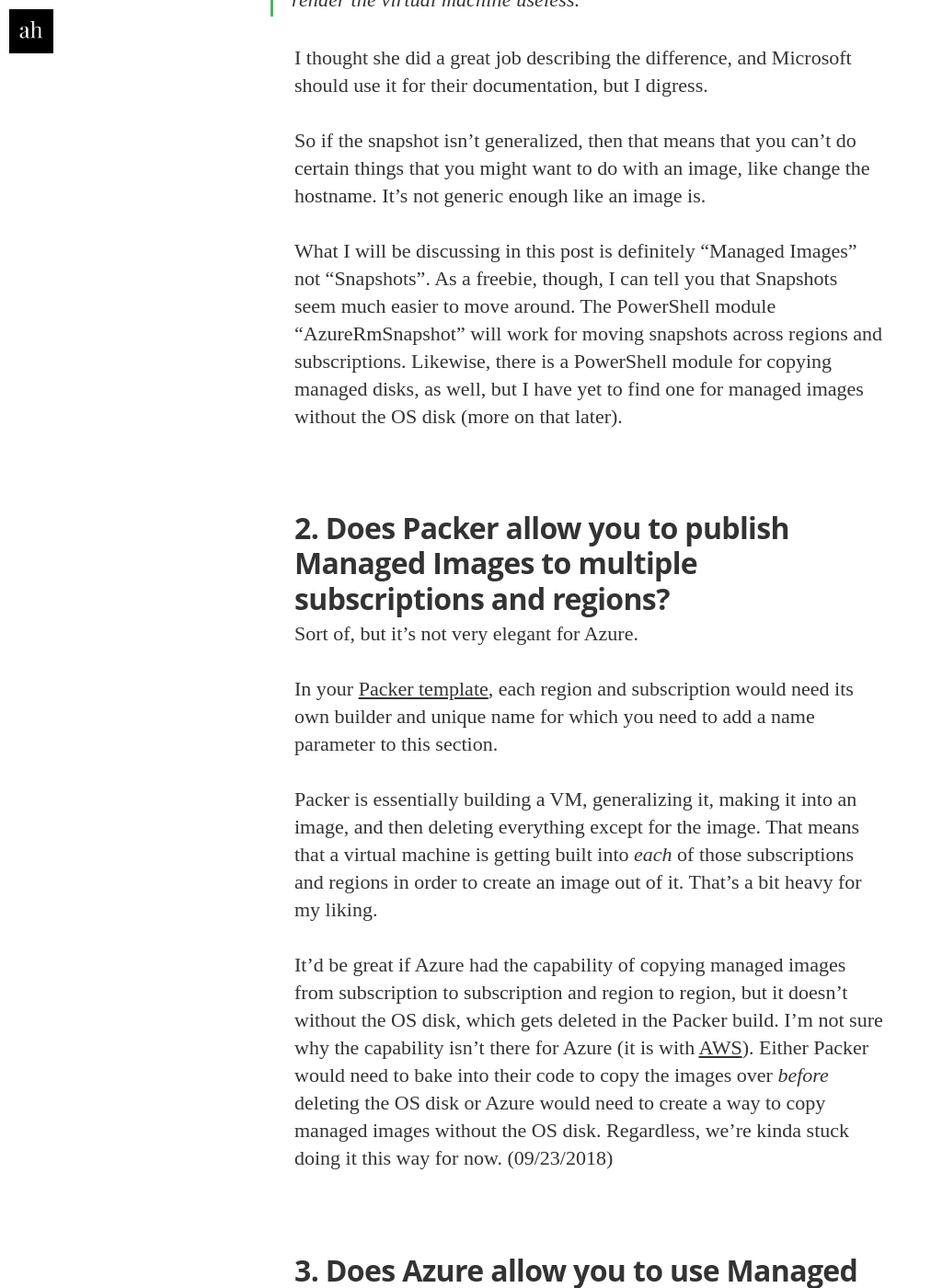
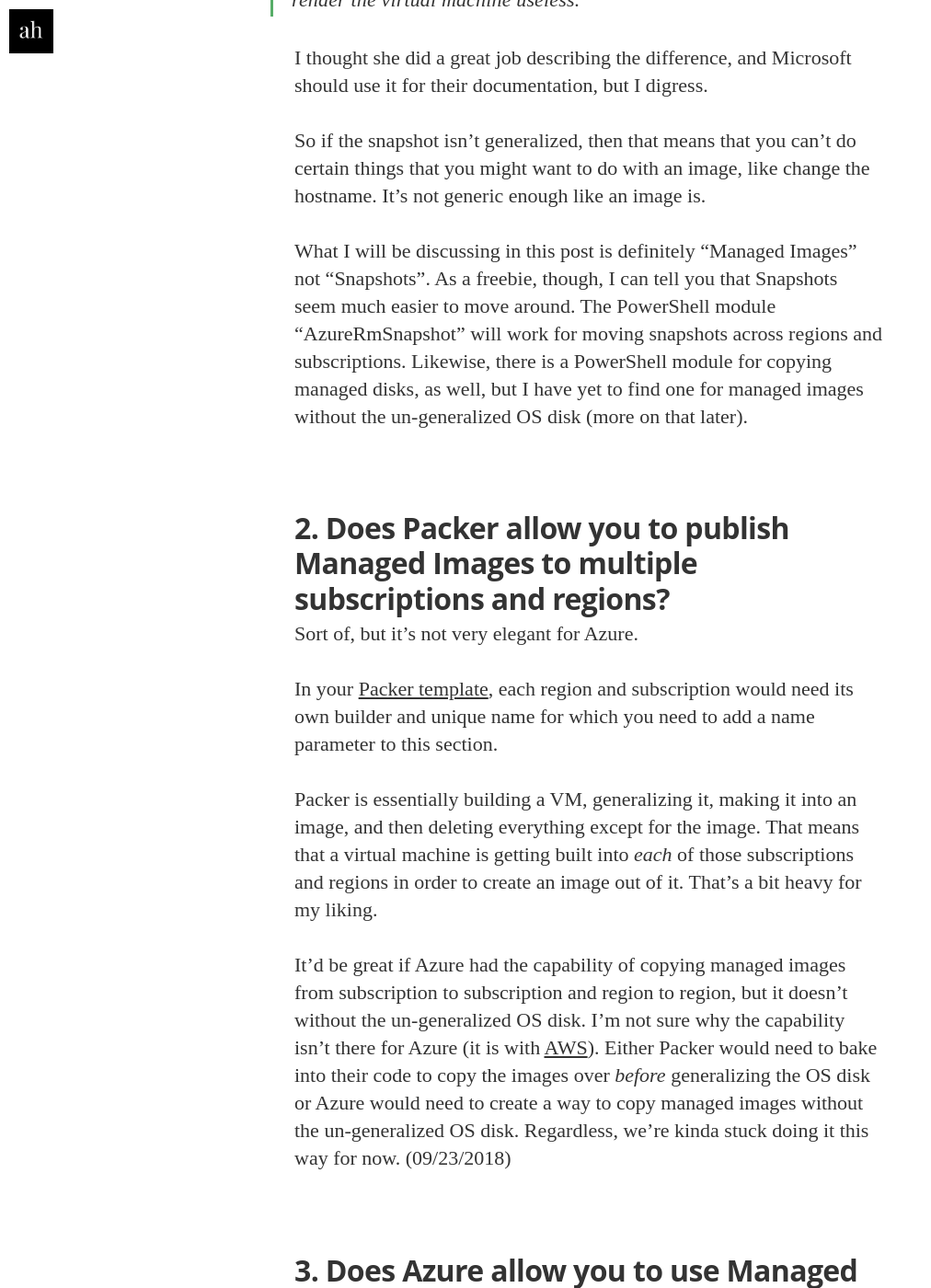
Before and after one commit to anniehedgpeth/anniehedgpeth.github.io, a Jekyll site: the page built from _posts/2018-09-23-azure-managed-images.md, in a window 1280 px wide and 1400 px high, scrolled down 3295 px. Shown: the whole window at 92% size, without its empty margins (0-1012 px from the left). Built offline with Jekyll 4.4.1, drawn with Linux system fonts in a browser that asks for light colours; nearby versions of some CDN libraries; some web fonts are replaced; some of the changed text lies outside the part shown.

Commit message:
correcting error about generalized disks

```diff
--- a/_posts/2018-09-23-azure-managed-images.md
+++ b/_posts/2018-09-23-azure-managed-images.md
@@ -17,7 +17,7 @@
 
 We were already doing that, and it wasn't working for us. We had a lot of managed images in several different subscriptions, which is wasteful and error prone. How can you ensure that all of the images are up to date and the same? You may look in your desired subscription, see that the image you want isn't there, and create a new one. But, "Oh wait," you say, "let's just make this one little tweak to the code first," and now your image is different than the standard image. As you can see, this can get out of hand and become very error prone quickly, so wouldn't it be easier to just have one golden image for each of your component servers?
 
-Also, we don't want to have to keep the OS disk around for these images. They're just base images so it's not necessary, therefore we don't want to pay for something that's not necessary.
+Also, we don't want to have to keep the un-generalized OS disk around for these images. They're just base images so it's not necessary, therefore we don't want to pay for something that's not necessary.
 
 Fear not, dear friends, I learned that we are able to achieve this state, however, I'd like to clear up a few questions we had along the way.
 
@@ -37,7 +37,7 @@
 
 So if the snapshot isn't generalized, then that means that you can't do certain things that you might want to do with an image, like change the hostname. It's not generic enough like an image is.
 
-What I will be discussing in this post is definitely "Managed Images" not "Snapshots". As a freebie, though, I can tell you that Snapshots seem much easier to move around. The PowerShell module “AzureRmSnapshot” will work for moving snapshots across regions and subscriptions. Likewise, there is a PowerShell module for copying managed disks, as well, but I have yet to find one for managed images without the OS disk (more on that later).
+What I will be discussing in this post is definitely "Managed Images" not "Snapshots". As a freebie, though, I can tell you that Snapshots seem much easier to move around. The PowerShell module “AzureRmSnapshot” will work for moving snapshots across regions and subscriptions. Likewise, there is a PowerShell module for copying managed disks, as well, but I have yet to find one for managed images without the un-generalized OS disk (more on that later).
 
 ## 2. Does Packer allow you to publish Managed Images to multiple subscriptions and regions?
 
@@ -47,7 +47,7 @@
 
 Packer is essentially building a VM, generalizing it, making it into an image, and then deleting everything except for the image. That means that a virtual machine is getting built into _each_ of those subscriptions and regions in order to create an image out of it. That's a bit heavy for my liking.
 
-It'd be great if Azure had the capability of copying managed images from subscription to subscription and region to region, but it doesn't without the OS disk, which gets deleted in the Packer build. I'm not sure why the capability isn't there for Azure (it is with [AWS](https://www.packer.io/docs/builders/amazon-ebs.html#ami_regions)). Either Packer would need to bake into their code to copy the images over _before_ deleting the OS disk or Azure would need to create a way to copy managed images without the OS disk. Regardless, we're kinda stuck doing it this way for now. (09/23/2018)
+It'd be great if Azure had the capability of copying managed images from subscription to subscription and region to region, but it doesn't without the un-generalized OS disk. I'm not sure why the capability isn't there for Azure (it is with [AWS](https://www.packer.io/docs/builders/amazon-ebs.html#ami_regions)). Either Packer would need to bake into their code to copy the images over _before_ generalizing the OS disk or Azure would need to create a way to copy managed images without the un-generalized OS disk. Regardless, we're kinda stuck doing it this way for now. (09/23/2018)
 
 ## 3. Does Azure allow you to use Managed Images in one subscription to build virtual machines in another subscription?
 
@@ -91,15 +91,15 @@
 
 ## 4. But how _do_ you copy Managed Images from one subscription or region to another?
 
-I was still really curious about how you would actually copy the images to other subscriptions just in case we ran across a situation where we couldn't change the image sharing permissions on a subscription or whatever else might come up. I learned that you can use `az image copy` to copy managed images to another region and/or another subscription. However, the thing that makes it super inconvenient is that it relies on the **source OS disk** as the actual source of the copy. Therefore, if you want to copy the managed image to other regions or subscriptions, you will have to have the OS disk from the original VM.
+I was still really curious about how you would actually copy the images to other subscriptions just in case we ran across a situation where we couldn't change the image sharing permissions on a subscription or whatever else might come up. I learned that you can use `az image copy` to copy managed images to another region and/or another subscription. However, the thing that makes it super inconvenient is that it relies on the **un-generalized source OS disk** as the actual source of the copy. Therefore, if you want to copy the managed image to other regions or subscriptions, you will have to have the un-generalized OS disk from the original VM.
 
-This is important because I'm pretty sure that Packer doesn't give you the option to _not_ delete the source OS disk. It does give you the option to not delete the original VM upon error but not upon a non-erred completion.
+This is important because I'm pretty sure that Packer doesn't give you the option to copy it somewhere first. It does give you the option to not delete the original VM upon error but not upon a non-erred completion.
 
-The non-Packer automation workflow super sucks, and I'd love to hear from anyone that knows of a better solution. [This guy](https://michaelcollier.wordpress.com/2017/05/03/copy-managed-images/) has a detailed plan lined up, but here's the gist:
+The non-Packer automation workflow super sucks, and I'd love to hear from anyone that knows of a better solution. [This guy](https://michaelcollier.wordpress.com/2017/05/03/copy-managed-images/) has a detailed plan lined up, but it would probably look something like:
 
 1. Create (ARM, PowerShell, Azure CLI, whatever) and configure (Chef, Ansible, etc.) a VM in a subscription however you want.
-2. [Sysprep/Generalize](https://docs.microsoft.com/en-us/windows-hardware/manufacture/desktop/sysprep--generalize--a-windows-installation) the VM
-3. Don't ever delete the VM / OS disk.
+2. Take snapshot to preserve the OS disk
+3. [Sysprep/Generalize](https://docs.microsoft.com/en-us/windows-hardware/manufacture/desktop/sysprep--generalize--a-windows-installation) the VM
 4. Create an Image from the Generalized VM after it is finished deallocating. i.e. `$ az image create -g RG-one -n my-image --source vm-name`
 5. Use `az image copy` or the PowerShell equivalent to copy the image from one subscription to another.
 
@@ -126,7 +126,7 @@
 
 But gah, doesn't that sound like such a huge pain in the butt and prone to errors all over the place?
 
-All in all, it's better just to use separate builders in the Packer template. Sure it's doing the same thing, but it's simpler to execute and you don't have to have the OS disk laying around forever.
+All in all, it's better just to use separate builders in the Packer template. Sure it's doing the same thing, but it's simpler to execute and you don't have to have the un-generalized OS disk laying around forever.
 
 # Decision and Concluding Thoughts
 
```
